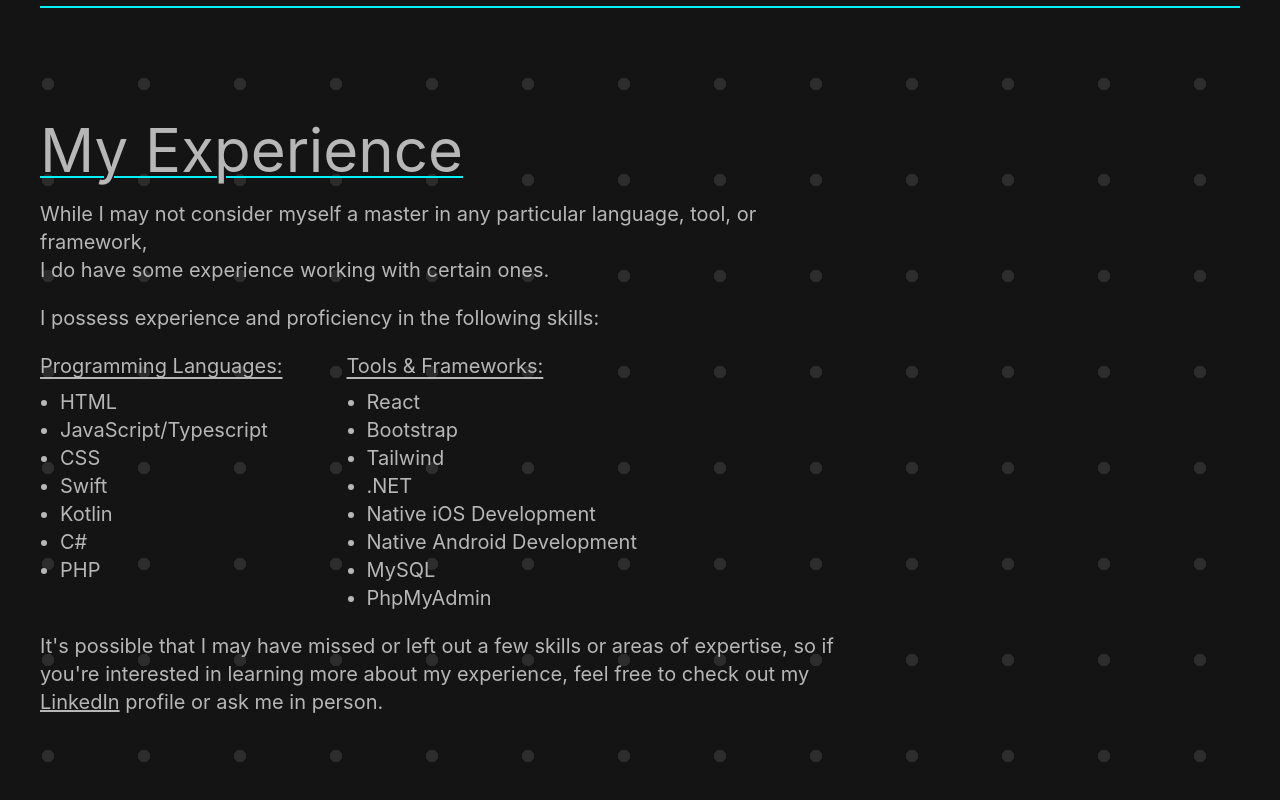
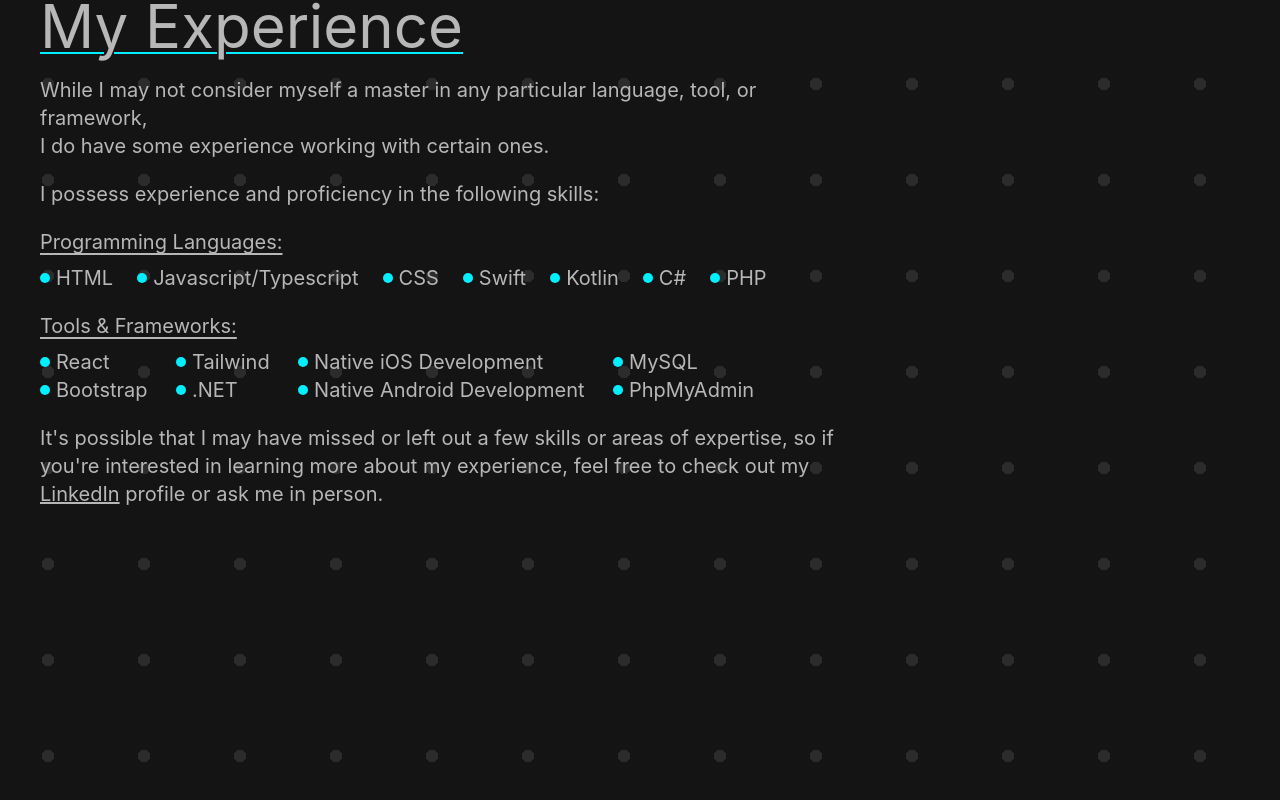
Before and after one commit to FontysNiels/NielsFeijen, a React (Create React App) app: page / in a window 1280 px wide. Shown: the part 1884-2684 px from the top of the page. Built offline with nearby package versions, Linux system fonts and the light colour scheme.

Commit message:
added pic & changed experience

```diff
--- a/src/App.js
+++ b/src/App.js
@@ -17,7 +17,6 @@ function App() {
       <Skills/>
       <Background/>
     </Router>
-
   );
 }
 
--- a/src/components/about.js
+++ b/src/components/about.js
@@ -7,7 +7,7 @@ const about = () => {
 var kan;
   return (
     // Main Container
-    <div class="border-t-2 border-t-accent h-auto w-auto mb-24 sm:mt-[20vh] xs:mt-[55vh] 2xs:mt-[70vh] mx-16 xs:mx-10">
+    <div class="border-t-2 border-t-accent h-auto w-auto mb-24 mx-16 xs:mx-10">
       <div id='about' className='sm:py-12 2xs:py-8'></div>
       {/* About Container */}
       <div>
--- a/src/components/experience.js
+++ b/src/components/experience.js
@@ -1,6 +1,28 @@
 import '../App.css';
 
 const experience = () => {
+
+  const program = ["HTML", "Javascript/Typescript", "CSS", "Swift", "Kotlin", "C#", "PHP"]
+  const framework = ["React", "Bootstrap", "Tailwind", ".NET", "Native iOS Development", "Native Android Development", "MySQL", "PhpMyAdmin"]
+  let programList = [];
+  let frameworkList = [];
+  for (let index = 0; index < program.length; index++) {
+    programList.push(
+      <span class="flex items-center">
+        <span class="flex w-2.5 h-2.5 bg-accent rounded-full mr-1.5 flex-shrink-0"></span>
+        {program[index]}
+      </span>
+    )
+  }
+
+  for (let index = 0; index < framework.length; index++) {
+    frameworkList.push(
+      <span class="flex items-center">
+        <span class="flex w-2.5 h-2.5 bg-accent rounded-full mr-1.5 flex-shrink-0"></span>
+        {framework[index]}
+      </span>
+    )
+  }
 
   return (
     // Main Container
@@ -32,10 +54,27 @@ const experience = () => {
           <div className='sm:flex font-normal text-xl'>
             {/* Programming Languages Container */}
             <div className='mr-16 '>
-              <p className='mt-5 underline decoration-2 underline-offset-4 decoration-portfolioGrau'>
+              <div className='sm:block 2xs:hidden' >
+                <p className='mt-5 underline decoration-2 underline-offset-4'>
                   Programming Languages:
                 </p>
-              <ul class="list-disc mt-2 ml-5">
+                <div className='flex space-x-6 mt-2'>
+                  {programList}
+                </div>
+
+                <p className='mt-5 underline decoration-2 underline-offset-4'>
+                  Tools & Frameworks:
+                </p>
+                <div className='grid grid-rows-2 grid-flow-col gap-x-4 mt-2'>
+                  {frameworkList}
+                </div>
+              </div>
+
+              <div className='sm:hidden 2xs:block'>
+                <p className='mt-5 underline decoration-2 underline-offset-4'>
+                  Programming Languages:
+                </p>
+                <ul class="list-disc mt-2 ml-5 marker:text-accent">
                   <li>HTML</li>
                   <li>JavaScript/Typescript</li>
                   <li>CSS</li>
@@ -45,12 +84,14 @@ const experience = () => {
                   <li>PHP</li>
                 </ul>
               </div>
+
+            </div>
             {/* Tools & Frameworks Container */}
-            <div className=''>
+            <div className='sm:hidden xs:block'>
               <p className='mt-5 underline decoration-2 underline-offset-4 decoration-portfolioGrau'>
                 Tools & Frameworks:
               </p>
-              <ul class="list-disc mt-2 ml-5">
+              <ul class="list-disc mt-2 ml-5 marker:text-accent">
                 <li>React</li>
                 <li>Bootstrap</li>
                 <li>Tailwind</li>
--- a/src/components/title.js
+++ b/src/components/title.js
@@ -1,11 +1,12 @@
 import '../App.css';
 import image from '../Images/bread.webp'
+
 const TitleScreen = () => {
     return (
         // Main Container
         <div class="flex flex-row xs:mt-20 2xs:mt-10 mx-16 xs:mx-10">
             {/* Main Left Container */}
-            <div class='h-[70vh] w-2/3 2xs:w-full sm:w-full sm:mb-0 2xs:mb-[10vh]'>
+            <div class='w-2/3 2xs:w-full sm:w-full sm:mb-0 2xs:mb-[10vh]'>
                 {/* All Text Container */}
                 <div className='text-left text-white mt-12 '>
                     {/* Title (name) */}
@@ -39,6 +40,10 @@ const TitleScreen = () => {
 
                         </div>
                     </div>
+
+                    <div class=' flex justify-center mt-8 w-full sm:w-1/3 md:hidden'>
+                        <img src={image} class='border-2 border-accent aspect h-fit' alt="Profile Picture" />
+                    </div>
                     {/* Find out more button */}
                     <div class="flex flex-row justify-left sm:w-1/2 2xs:w-auto mb-10 mt-12 animate-bounce cursor-pointer  text-portfolioGray hover:text-white">
                         <i class="fa-solid fa-angles-down mr-2"></i>
@@ -47,12 +52,14 @@ const TitleScreen = () => {
                         </h2>
                         <i class="fa-solid fa-angles-down ml-2"></i>
                     </div>
+
                 </div>
             </div>
             {/* Main Right Container / Image */}
-            <div class='h-[70vh]  flex justify-center mt-6 w-1/3 2xs:hidden sm:hidden md:block '>
+            <div class='h-[70vh]  flex justify-center mt-6 w-1/3 2xs:hidden md:block '>
                 <img src={image} class='border-2 border-accent aspect h-fit' alt="Profile Picture" />
             </div>
+
 
         </div>
     )
--- a/src/index.css
+++ b/src/index.css
@@ -13,6 +13,13 @@ body {
   -moz-osx-font-smoothing: grayscale;
 }
 
+.tooltip {
+  @apply invisible absolute;
+}
+
+.has-tooltip:hover .tooltip {
+  @apply visible z-50;
+}
 
 
 #menu-background-pattern {
```
Lines whose indentation alone changed are shown as unchanged.
